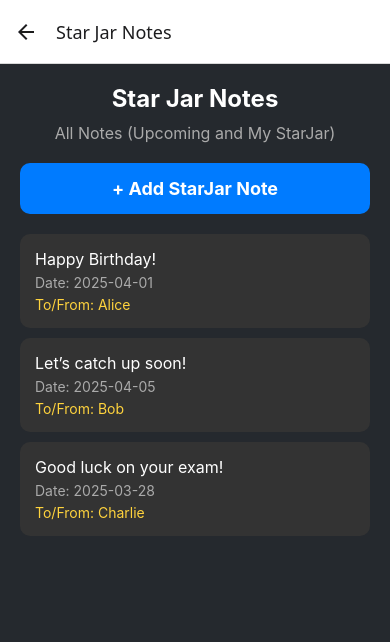
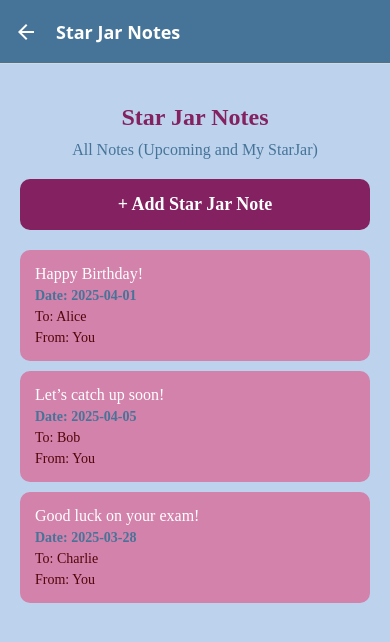
Before and after one commit to aangelazz/neverfar, a React Native app: screen /StarJar in a window 390 px wide. Shown: the top 642 px of the page. Built offline with nearby package versions, Linux system fonts and the light colour scheme.

Commit message:
make star jar colour theme

```diff
--- a/src/components/AddStarJarScreen.js
+++ b/src/components/AddStarJarScreen.js
@@ -1,42 +1,73 @@
-import React, { useState } from 'react';
-import { View, Text, TextInput, Button, StyleSheet } from 'react-native';
+import React, { useState, useLayoutEffect } from 'react';
+import { View, Text, TextInput, TouchableOpacity, StyleSheet } from 'react-native';
 
-export default function AddStarJarScreen({ navigation }) {
+export default function AddStarJarScreen({ navigation, route }) {
   const [note, setNote] = useState('');
   const [friend, setFriend] = useState('');
   const [date, setDate] = useState(new Date().toISOString().split('T')[0]); // Default to today's date
+
+  // Configure the header
+  useLayoutEffect(() => {
+    navigation.setOptions({
+      title: 'Add Star Jar Note', // Set header title
+      headerStyle: {
+        backgroundColor: '#467498', // Set header background color
+      },
+      headerTintColor: '#fff', // Set the back button color to white
+      headerTitleStyle: {
+        color: '#fff', // Set header text color to white
+        fontWeight: 'bold',
+      },
+      headerBackTitle: 'Back to Star Jar', // Set back button text
+    });
+  }, [navigation]);
 
   const saveNote = () => {
     if (!note || !friend) {
       alert('Please fill out all fields.');
       return;
     }
-    alert(`Note saved for ${friend} on ${date}`);
-    navigation.goBack(); // Navigate back after saving
+
+    // Create a new note object
+    const newNote = {
+      id: Date.now().toString(), // Generate a unique ID
+      note,
+      friend,
+      date,
+    };
+
+    // Pass the new note back to the previous screen
+    route.params?.addNote(newNote);
+
+    // Navigate back to the previous screen
+    navigation.goBack();
   };
 
   return (
     <View style={styles.container}>
-      <Text style={styles.title}>Add a StarJar Note</Text>
+      <Text style={styles.title}>Add a Star Jar Note</Text>
       <TextInput
         style={styles.input}
-        placeholder="Write your note here..."
+        placeholder="Write a cute note for your friend to see later!"
         value={note}
         onChangeText={setNote}
       />
       <TextInput
         style={styles.input}
-        placeholder="Enter friend's name..."
+        placeholder="Enter your friend's name!"
         value={friend}
         onChangeText={setFriend}
       />
       <TextInput
         style={styles.input}
-        placeholder="Enter date (YYYY-MM-DD)..."
+        placeholder="Enter date (YYYY-MM-DD)"
         value={date}
         onChangeText={setDate}
       />
-      <Button title="Save Note" onPress={saveNote} />
+      {/* Custom Save Note Button */}
+      <TouchableOpacity style={styles.saveButton} onPress={saveNote}>
+        <Text style={styles.saveButtonText}>Save Note</Text>
+      </TouchableOpacity>
     </View>
   );
 }
@@ -45,7 +76,7 @@ const styles = StyleSheet.create({
   container: {
     flex: 1,
     padding: 20,
-    backgroundColor: '#25292e',
+    backgroundColor: '#d282a6', // Updated screen background color
   },
   title: {
     fontSize: 24,
@@ -53,11 +84,26 @@ const styles = StyleSheet.create({
     color: '#fff',
     marginBottom: 20,
     textAlign: 'center',
+    fontFamily: 'Crimson', // Set font to Crimson
   },
   input: {
-    backgroundColor: '#fff',
+    backgroundColor: '#bcd2ed', // Updated input text box background color
+    color: '#832161', // Updated text color inside the textbox
     padding: 10,
     borderRadius: 5,
     marginBottom: 20,
+    fontFamily: 'Crimson', // Set font to Crimson
+  },
+  saveButton: {
+    backgroundColor: '#467498', // Updated Save Note button color
+    paddingVertical: 15,
+    borderRadius: 10,
+    alignItems: 'center',
+  },
+  saveButtonText: {
+    color: '#fff', // Ensure the button text is white
+    fontSize: 18,
+    fontWeight: 'bold',
+    fontFamily: 'Crimson', // Set font to Crimson
   },
 });
--- a/src/screens/StarJarScreen.js
+++ b/src/screens/StarJarScreen.js
@@ -1,4 +1,4 @@
-import React, { useState } from 'react';
+import React, { useState, useLayoutEffect } from 'react';
 import { View, Text, FlatList, StyleSheet, TouchableOpacity } from 'react-native';
 import AddStarJarScreen from '../components/AddStarJarScreen';
 
@@ -10,6 +10,24 @@ export default function StarJarScreen({ navigation }) {
     { id: '3', note: 'Good luck on your exam!', date: '2025-03-28', friend: 'Charlie' },
   ]);
 
+  // Function to add a new note
+  const addNote = (newNote) => {
+    setNotes((prevNotes) => [...prevNotes, newNote]);
+  };
+
+  // Configure the header
+  useLayoutEffect(() => {
+    navigation.setOptions({
+      headerStyle: {
+        backgroundColor: '#467498', // Set header background color
+      },
+      headerTintColor: '#fff', // Set the back button and title color to white
+      headerTitleStyle: {
+        fontWeight: 'bold',
+      },
+    });
+  }, [navigation]);
+
   return (
     <View style={styles.container}>
       <Text style={styles.title}>Star Jar Notes</Text>
@@ -18,9 +36,9 @@ export default function StarJarScreen({ navigation }) {
       {/* Button to navigate to AddStarJarScreen */}
       <TouchableOpacity
         style={styles.addButton}
-        onPress={() => navigation.navigate('AddStarJar')}
+        onPress={() => navigation.navigate('AddStarJar', { addNote })}
       >
-        <Text style={styles.addButtonText}>+ Add StarJar Note</Text>
+        <Text style={styles.addButtonText}>+ Add Star Jar Note</Text>
       </TouchableOpacity>
 
       <FlatList
@@ -30,7 +48,15 @@ export default function StarJarScreen({ navigation }) {
           <View style={styles.noteCard}>
             <Text style={styles.noteText}>{item.note}</Text>
             <Text style={styles.noteDate}>Date: {item.date}</Text>
-            <Text style={styles.noteFriend}>To/From: {item.friend}</Text>
+            {/* Separate "To" and "From" */}
+            {item.friend === 'You' ? (
+              <Text style={styles.noteFriend}>From: You</Text>
+            ) : (
+              <>
+                <Text style={styles.noteFriend}>To: {item.friend}</Text>
+                <Text style={styles.noteFriend}>From: You</Text>
+              </>
+            )}
           </View>
         )}
       />
@@ -42,23 +68,26 @@ const styles = StyleSheet.create({
   container: {
     flex: 1,
     padding: 20,
-    backgroundColor: '#25292e',
+    paddingTop: 40, // Add padding to shift the screen down slightly
+    backgroundColor: '#bcd2ed', // Updated screen background color
   },
   title: {
     fontSize: 24,
     fontWeight: 'bold',
-    color: '#fff',
+    color: '#832161', // Updated heading color
     marginBottom: 10,
     textAlign: 'center',
+    fontFamily: 'Crimson', // Set font to Crimson
   },
   subtitle: {
     fontSize: 16,
-    color: '#aaa',
+    color: '#467498', // Updated subtitle color
     marginBottom: 20,
     textAlign: 'center',
+    fontFamily: 'Crimson', // Set font to Crimson
   },
   addButton: {
-    backgroundColor: '#007bff',
+    backgroundColor: '#832161', // Updated button color
     paddingVertical: 15,
     paddingHorizontal: 20,
     borderRadius: 10,
@@ -66,12 +95,24 @@ const styles = StyleSheet.create({
     marginBottom: 20,
   },
   addButtonText: {
-    color: '#fff',
+    color: '#fff', // Ensure the button text is white
     fontSize: 18,
     fontWeight: 'bold',
+    fontFamily: 'Crimson', // Set font to Crimson
+  },
+  backButton: {
+    flexDirection: 'row',
+    alignItems: 'center',
+    marginBottom: 10,
+  },
+  backButtonText: {
+    color: '#fff', // Change back button text color to white
+    fontSize: 16,
+    marginLeft: 5,
+    fontFamily: 'Crimson', // Set font to Crimson
   },
   noteCard: {
-    backgroundColor: '#333',
+    backgroundColor: '#d282ab', // Updated background color for message rectangles
     padding: 15,
     borderRadius: 10,
     marginBottom: 10,
@@ -79,15 +120,19 @@ const styles = StyleSheet.create({
   noteText: {
     fontSize: 16,
     color: '#fff',
+    fontFamily: 'Crimson', // Set font to Crimson
   },
   noteDate: {
     fontSize: 14,
-    color: '#aaa',
+    color: '#467498', // Updated date color
+    fontWeight: 'bold', // Make the date bold
     marginTop: 5,
+    fontFamily: 'Crimson', // Set font to Crimson
   },
   noteFriend: {
     fontSize: 14,
-    color: '#ffd33d',
+    color: '#52050a', // Updated "To/From" text color
     marginTop: 5,
+    fontFamily: 'Crimson', // Set font to Crimson
   },
 });
```
